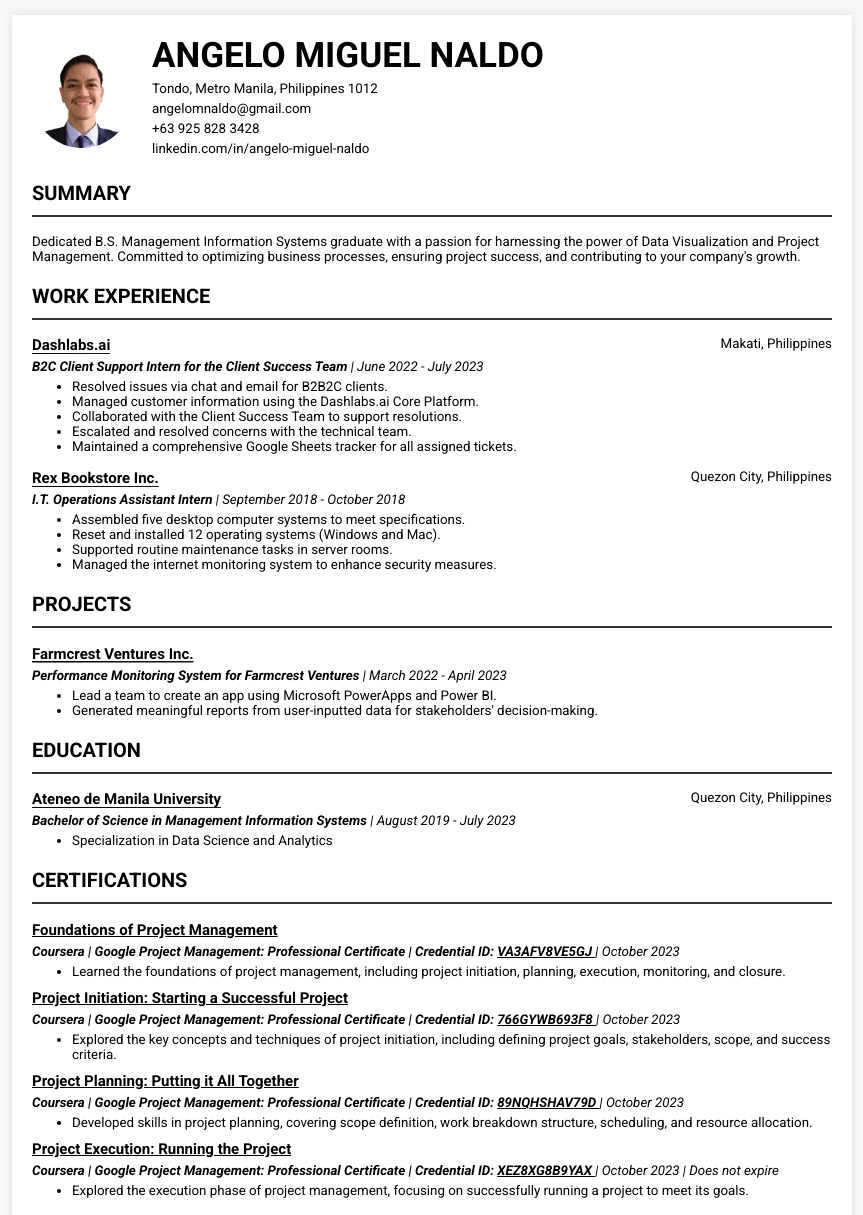
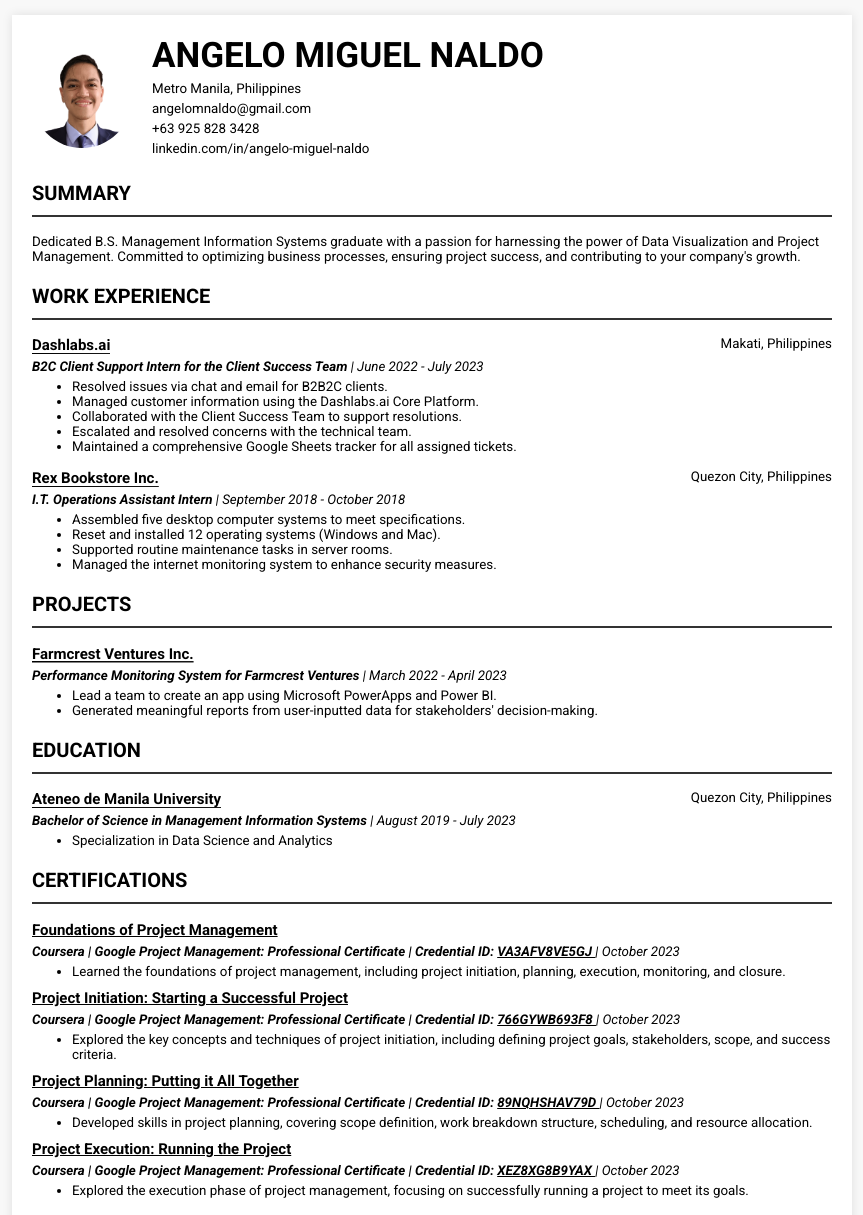
Before and after one commit to AMNaldo/amnaldo.github.io, a plain HTML site: page index.html in a window 1280 px wide. Shown: the top 1215 px of the page, without its empty margins (208-1071 px from the left). Drawn offline with Linux system fonts and the light colour scheme.

Commit message:
Update certification and address

```diff
--- a/index.html
+++ b/index.html
@@ -62,7 +62,7 @@
         />
         <div class="contact-details">
           <h1>Angelo Miguel Naldo</h1>
-          <p>Tondo, Metro Manila, Philippines 1012</p>
+          <p>Metro Manila, Philippines</p>
           <p>
             <a
               href="mailto:angelomnaldo@gmail.com"
@@ -269,7 +269,7 @@
             >
               766GYWB693F8
             </a>
-            <span class="duration">| October 2023 </span>
+            <span class="duration">| October 2023</span>
           </h4>
           <ul>
             <li>
@@ -293,7 +293,7 @@
             >
               89NQHSHAV79D
             </a>
-            <span class="duration">| October 2023 </span>
+            <span class="duration">| October 2023</span>
           </h4>
           <ul>
             <li>
@@ -313,7 +313,7 @@
             <a href="https://www.coursera.org/account/accomplishments/certificate/XEZ8XG8B9YAX">
                 XEZ8XG8B9YAX
             </a>
-            <span class="duration">| October 2023 | Does not expire</span>
+            <span class="duration">| October 2023</span>
         </h4>
         <ul>
             <li>
```
